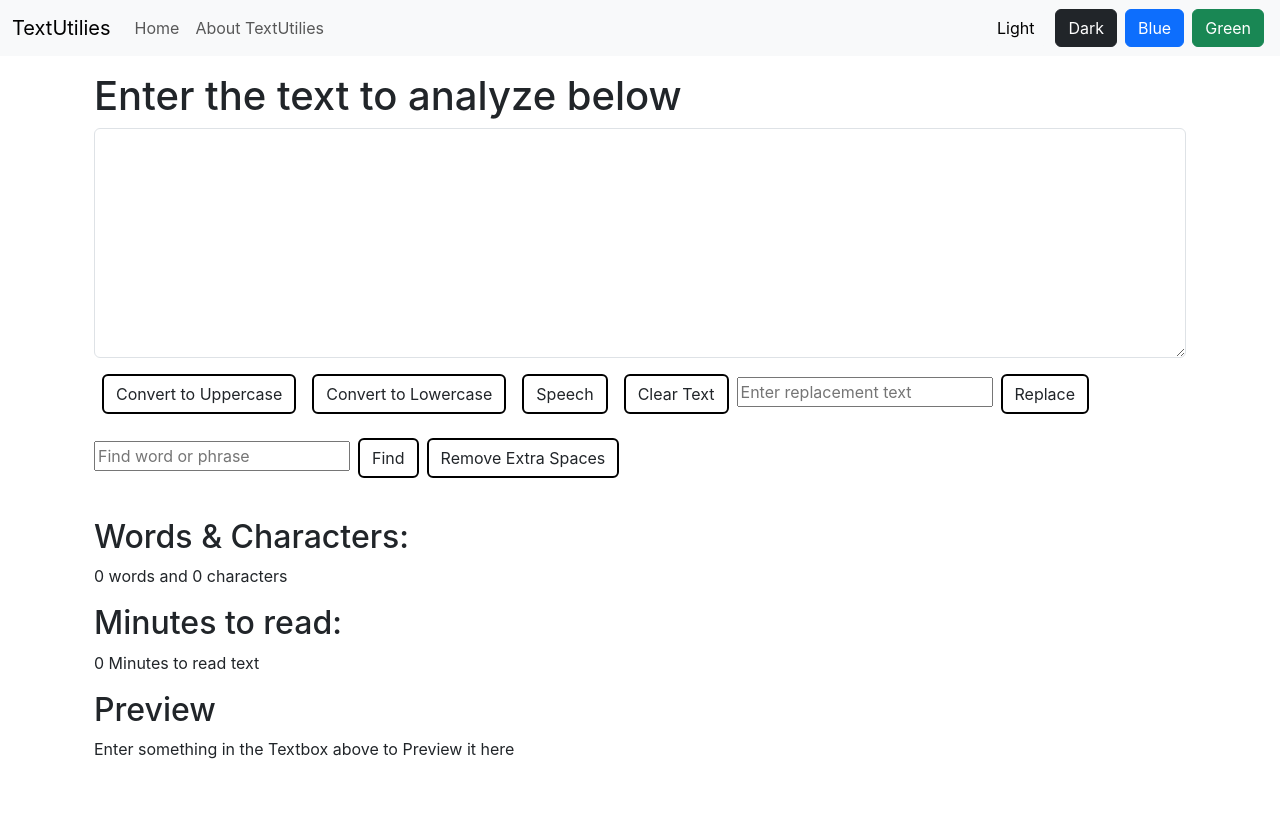
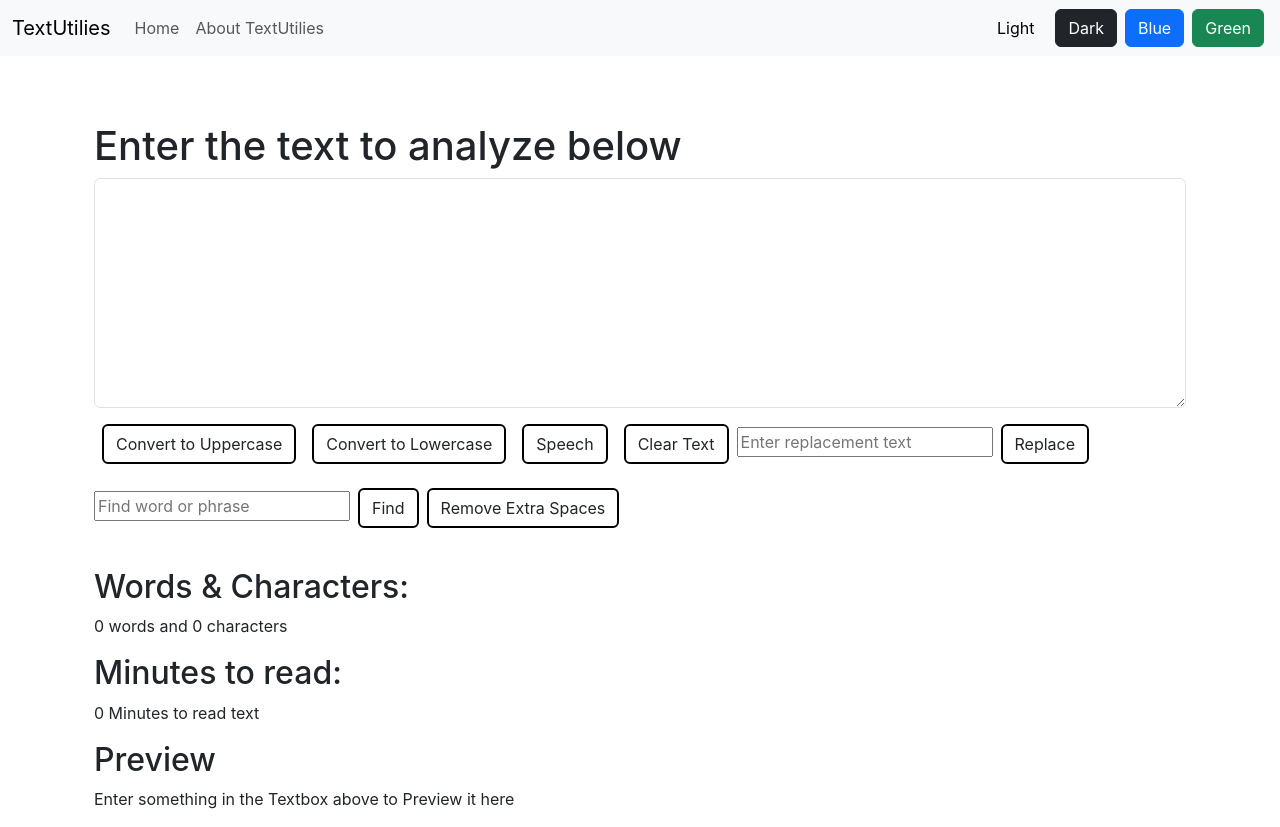
Before and after one commit to farahh04/TextUtilise-React, a React (Create React App) app: page / in a window 1280 px wide. Before the commit the page ends 800 px from the top, so only its background shows below. Built offline with nearby package versions, Linux system fonts and the light colour scheme.

Commit message:
Update Alert.js

```diff
--- a/src/components/Alert.js
+++ b/src/components/Alert.js
@@ -9,13 +9,11 @@
 
 
   return (
+    <div style={{height:'50px'}}  > {props.alert && <div className={`alert alert-${props.alert.type} alert-dismissible fade show`} role="alert">
+      <strong>{capitalize(props.alert.type)}</strong>:{props.alert.msg}
 
-      props.alert && <div className={`alert alert-${props.alert.type} alert-dismissible fade show`} role="alert">
-      <strong>{capitalize(props.alert.type)}</strong>:{props.alert.msg}
-  {/* <strong>Holy guacamole!</strong> You should check in on some of those fields below. */}
-  {/* <button type="button" C="btn-close" data-bs-dismiss="alert" aria-label="Close"></button> */}
-</div>
-
+</div>}
+    </div>
   )
 }
 
```
